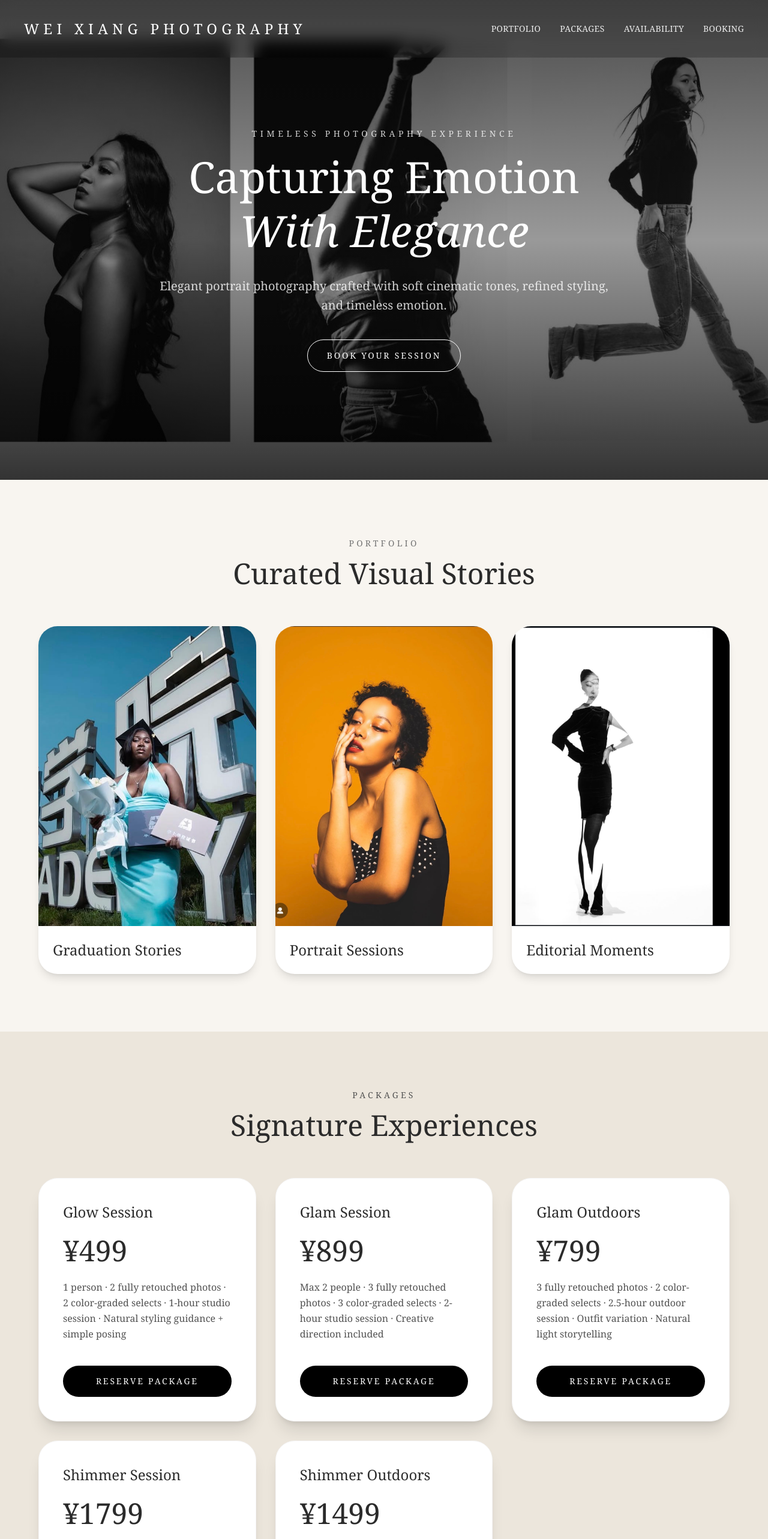
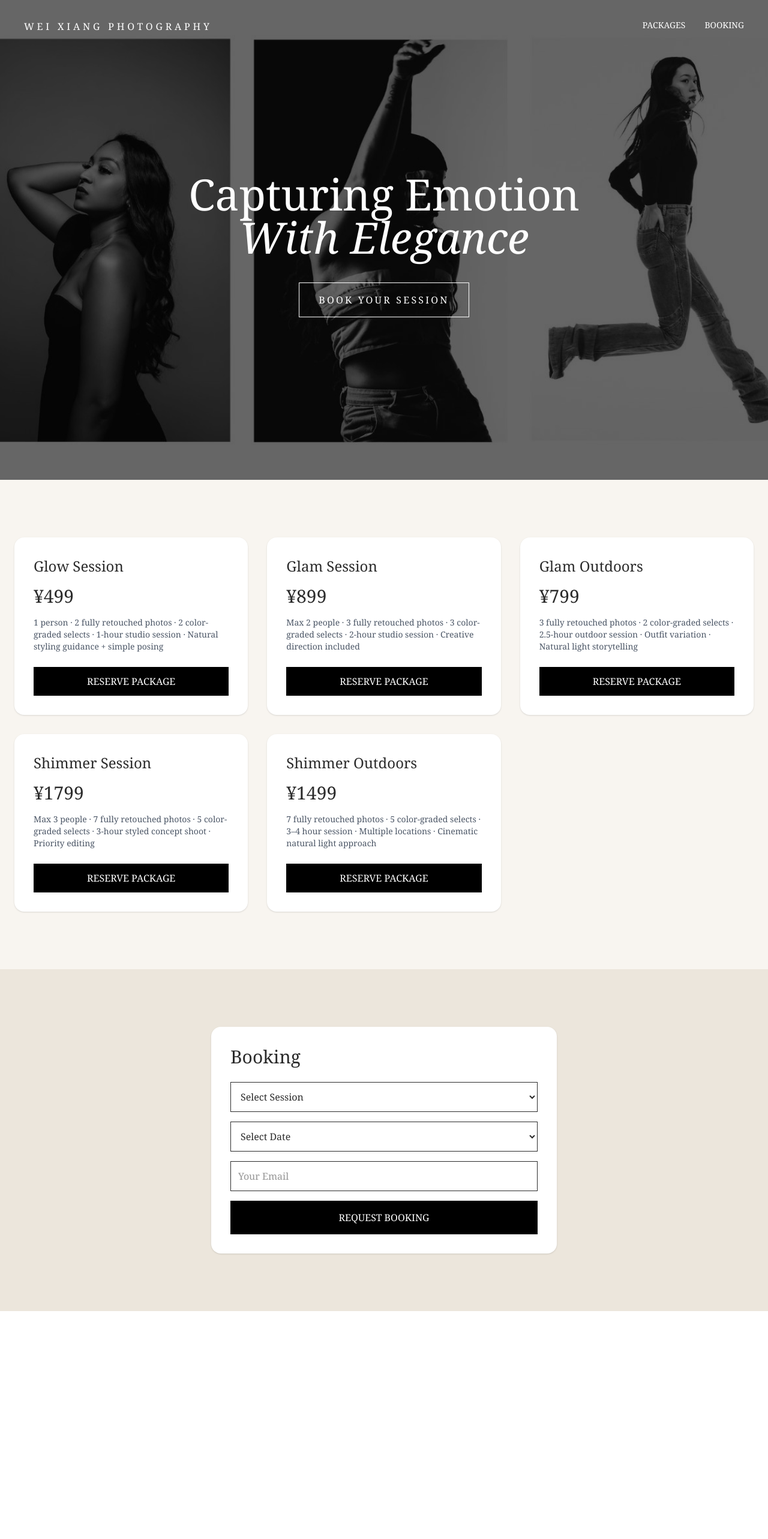
Before and after one commit to Weiphotostudio/wei-xiang-photography, a Next.js app: page / in a window 1280 px wide. Shown: the top 2566 px of the page at 60% size. After the commit the page ends 2186 px from the top, so only its background shows below. Built offline with nearby package versions, Linux system fonts and the light colour scheme.

Commit message:
Update page.tsx

```diff
--- a/app/page.tsx
+++ b/app/page.tsx
@@ -1,281 +1,182 @@
 "use client";
-import React from 'react';
+import React from "react";
 
 export default function WeiPhotographyStudio() {
   const packages = [
     {
-      title: 'Glow Session',
-      price: '¥499',
+      title: "Glow Session",
+      price: "¥499",
       details:
-        '1 person · 2 fully retouched photos · 2 color-graded selects · 1-hour studio session · Natural styling guidance + simple posing',
+        "1 person · 2 fully retouched photos · 2 color-graded selects · 1-hour studio session · Natural styling guidance + simple posing",
     },
     {
-      title: 'Glam Session',
-      price: '¥899',
+      title: "Glam Session",
+      price: "¥899",
       details:
-        'Max 2 people · 3 fully retouched photos · 3 color-graded selects · 2-hour studio session · Creative direction included',
+        "Max 2 people · 3 fully retouched photos · 3 color-graded selects · 2-hour studio session · Creative direction included",
     },
     {
-      title: 'Glam Outdoors',
-      price: '¥799',
+      title: "Glam Outdoors",
+      price: "¥799",
       details:
-        '3 fully retouched photos · 2 color-graded selects · 2.5-hour outdoor session · Outfit variation · Natural light storytelling',
+        "3 fully retouched photos · 2 color-graded selects · 2.5-hour outdoor session · Outfit variation · Natural light storytelling",
     },
     {
-      title: 'Shimmer Session',
-      price: '¥1799',
+      title: "Shimmer Session",
+      price: "¥1799",
       details:
-        'Max 3 people · 7 fully retouched photos · 5 color-graded selects · 3-hour styled concept shoot · Priority editing',
+        "Max 3 people · 7 fully retouched photos · 5 color-graded selects · 3-hour styled concept shoot · Priority editing",
     },
     {
-      title: 'Shimmer Outdoors',
-      price: '¥1499',
+      title: "Shimmer Outdoors",
+      price: "¥1499",
       details:
-        '7 fully retouched photos · 5 color-graded selects · 3–4 hour session · Multiple locations · Cinematic natural light approach',
-    },
-  ];
-
-  const portfolio = [
-    {
-      image: '/photos/graduation-1.jpg',
-      title: 'Graduation Stories',
-    },
-    {
-      image: '/photos/portrait-1.jpg',
-      title: 'Portrait Sessions',
-    },
-    {
-      image: '/photos/editorial-1.jpg',
-      title: 'Editorial Moments',
+        "7 fully retouched photos · 5 color-graded selects · 3–4 hour session · Multiple locations · Cinematic natural light approach",
     },
   ];
 
   const availableDates = [
-    '2026-05-14',
-    '2026-05-18',
-    '2026-05-22',
-    '2026-05-28',
-    '2026-06-03',
-    '2026-06-10',
+    "2026-05-14",
+    "2026-05-18",
+    "2026-05-22",
+    "2026-05-28",
+    "2026-06-03",
+    "2026-06-10",
   ];
 
-  const [selectedDate, setSelectedDate] = React.useState('');
+  const [selectedDate, setSelectedDate] = React.useState("");
+  const [selectedSession, setSelectedSession] = React.useState("");
+
+  const scrollToBooking = () => {
+    document.getElementById("calendar")?.scrollIntoView({
+      behavior: "smooth",
+    });
+  };
 
   return (
     <div className="min-h-screen bg-[#f8f5f0] text-[#2b2b2b] font-serif">
+
+      {/* HERO */}
       <header className="relative h-screen overflow-hidden">
-        {/* Background Image */}
         <img
           src="/photos/header.jpg"
-          alt="Photography Hero"
+          alt="hero"
           className="absolute inset-0 h-full w-full object-cover grayscale scale-105"
         />
+        <div className="absolute inset-0 bg-black/60" />
 
-        {/* Dark cinematic overlays */}
-        <div className="absolute inset-0 bg-gradient-to-b from-black/70 via-black/40 to-black/80" />
-
-        {/* Navigation */}
-        <nav className="relative z-10 flex items-center justify-between px-10 py-8 text-white backdrop-blur-md bg-black/20">
-          <div className="text-2xl tracking-[0.3em] uppercase text-white">
+        <nav className="relative z-10 flex justify-between px-10 py-8 text-white">
+          <div className="uppercase tracking-[0.3em]">
             Wei Xiang Photography
           </div>
 
-          <div className="hidden md:flex gap-8 text-sm tracking-wide uppercase text-white/90">
-            <a href="#portfolio" className="hover:opacity-60 transition">
-              Portfolio
-            </a>
-            <a href="#packages" className="hover:opacity-60 transition">
-              Packages
-            </a>
-            <a href="#calendar" className="hover:opacity-60 transition">
-              Availability
-            </a>
-            <a href="#booking" className="hover:opacity-60 transition">
-              Booking
-            </a>
+          <div className="hidden md:flex gap-8 text-sm uppercase">
+            <a href="#packages">Packages</a>
+            <a href="#calendar">Booking</a>
           </div>
         </nav>
 
-        {/* Hero Content */}
-        <div className="relative z-10 flex h-[80%] items-center justify-center px-6 text-center text-white">
-          <div className="max-w-3xl">
-            <p className="mb-4 text-sm uppercase tracking-[0.4em] text-white/80">
-              Timeless Photography Experience
-            </p>
-
-            <h1 className="text-5xl md:text-7xl leading-tight font-light text-white">
+        <div className="relative z-10 flex h-[80%] items-center justify-center text-center text-white px-6">
+          <div>
+            <h1 className="text-5xl md:text-7xl font-light">
               Capturing Emotion
               <span className="block italic">With Elegance</span>
             </h1>
 
-            <p className="mt-8 text-lg md:text-xl text-white/80 leading-relaxed">
-              Elegant portrait photography crafted with soft cinematic tones, refined styling, and timeless emotion.
-            </p>
-
-            <a
-              href="#booking"
-              className="inline-block mt-10 rounded-full border border-white px-8 py-4 text-sm uppercase tracking-[0.2em] text-white hover:bg-white hover:text-black transition duration-300"
+            <button
+              onClick={scrollToBooking}
+              className="mt-10 border px-8 py-4 uppercase tracking-[0.2em]"
             >
               Book Your Session
-            </a>
+            </button>
           </div>
         </div>
       </header>
 
-      <section id="portfolio" className="px-6 py-24 md:px-16">
-        <div className="max-w-7xl mx-auto">
-          <div className="mb-16 text-center">
-            <p className="uppercase tracking-[0.3em] text-sm text-neutral-500">
-              Portfolio
-            </p>
-            <h2 className="mt-4 text-4xl md:text-5xl font-light">
-              Curated Visual Stories
-            </h2>
-          </div>
+      {/* PACKAGES */}
+      <section id="packages" className="px-6 py-24">
+        <div className="grid md:grid-cols-3 gap-8">
+          {packages.map((pkg) => (
+            <div key={pkg.title} className="bg-white p-8 rounded-2xl shadow">
+              <h3 className="text-2xl">{pkg.title}</h3>
+              <div className="text-3xl mt-4">{pkg.price}</div>
+              <p className="mt-4 text-sm text-gray-600">{pkg.details}</p>
 
-          <div className="grid grid-cols-1 md:grid-cols-2 xl:grid-cols-3 gap-8">
-            {portfolio.map((item) => (
-              <div
-                key={item.title}
-                className="group overflow-hidden rounded-[2rem] bg-white shadow-lg"
+              <button
+                onClick={() => {
+                  setSelectedSession(pkg.title);
+                  scrollToBooking();
+                }}
+                className="mt-6 w-full bg-black text-white py-3 uppercase"
               >
-                <div className="overflow-hidden">
-                  <img
-                    src={item.image}
-                    alt={item.title}
-                    className="h-[500px] w-full object-cover transition duration-700 group-hover:scale-105"
-                  />
-                </div>
-
-                <div className="p-6">
-                  <h3 className="text-2xl font-light">{item.title}</h3>
-                </div>
-              </div>
-            ))}
-          </div>
-        </div>
-      </section>
-
-      <section id="packages" className="bg-[#ece6dc] px-6 py-24 md:px-16">
-        <div className="max-w-6xl mx-auto">
-          <div className="mb-16 text-center">
-            <p className="uppercase tracking-[0.3em] text-sm text-neutral-600">
-              Packages
-            </p>
-            <h2 className="mt-4 text-4xl md:text-5xl font-light">
-              Signature Experiences
-            </h2>
-          </div>
-
-          <div className="grid grid-cols-1 md:grid-cols-2 xl:grid-cols-3 gap-8">
-            {packages.map((pkg) => (
-              <div
-                key={pkg.title}
-                className="rounded-[2rem] bg-white p-10 shadow-xl border border-neutral-100"
-              >
-                <h3 className="text-2xl font-light">{pkg.title}</h3>
-                <div className="mt-6 text-5xl font-light">{pkg.price}</div>
-                <p className="mt-6 leading-relaxed text-neutral-600">
-                  {pkg.details}
-                </p>
-
-                <button className="mt-10 w-full rounded-full bg-black px-6 py-4 text-sm uppercase tracking-[0.2em] text-white transition hover:opacity-90">
                 Reserve Package
               </button>
             </div>
           ))}
         </div>
-        </div>
       </section>
 
+      {/* BOOKING */}
+      <section id="calendar" className="px-6 py-24 bg-[#ece6dc]">
+        <div className="max-w-xl mx-auto bg-white p-8 rounded-2xl shadow">
 
+          <h2 className="text-3xl mb-6">Booking</h2>
 
-      <section
-        id="calendar"
-        className="bg-[#ece6dc] px-6 py-24 md:px-16"
+          <select
+            value={selectedSession}
+            onChange={(e) => setSelectedSession(e.target.value)}
+            className="w-full p-3 border mb-4"
           >
-        <div className="max-w-5xl mx-auto">
-          <div className="text-center mb-16">
-            <p className="uppercase tracking-[0.3em] text-sm text-neutral-600">
-              Availability
-            </p>
-            <h2 className="mt-4 text-4xl md:text-5xl font-light">
-              Available Booking Dates
-            </h2>
-            <p className="mt-6 text-neutral-600 max-w-2xl mx-auto leading-relaxed">
-              Reserve your preferred session date early. Weekend bookings and golden-hour outdoor sessions fill quickly.
-            </p>
-          </div>
-
-          <div className="max-w-2xl mx-auto rounded-[2rem] bg-white p-10 shadow-2xl border border-neutral-100">
-            <div className="space-y-6">
-              <div>
-                <label className="block text-sm uppercase tracking-[0.2em] text-neutral-500 mb-3">
-                  Select an Available Date
-                </label>
+            <option value="">Select Session</option>
+            {packages.map((p) => (
+              <option key={p.title} value={p.title}>
+                {p.title}
+              </option>
+            ))}
+          </select>
 
           <select
             value={selectedDate}
             onChange={(e) => setSelectedDate(e.target.value)}
-                  className="w-full rounded-2xl border border-neutral-200 px-5 py-4 outline-none focus:border-black"
+            className="w-full p-3 border mb-4"
           >
-                  <option value="">Choose a date</option>
-                  {availableDates.map((date) => (
-                    <option key={date} value={date}>
-                      {date}
+            <option value="">Select Date</option>
+            {availableDates.map((d) => (
+              <option key={d} value={d}>
+                {d}
               </option>
             ))}
           </select>
-              </div>
-
-              <div>
-                <label className="block text-sm uppercase tracking-[0.2em] text-neutral-500 mb-3">
-                  Session Type
-                </label>
-
-                <select className="w-full rounded-2xl border border-neutral-200 px-5 py-4 outline-none focus:border-black">
-                  <option>Glow Session</option>
-                  <option>Glam Session</option>
-                  <option>Glam Outdoors</option>
-                  <option>Shimmer Session</option>
-                  <option>Shimmer Outdoors</option>
-                </select>
-              </div>
-
-              <div>
-                <label className="block text-sm uppercase tracking-[0.2em] text-neutral-500 mb-3">
-                  Your Email
-                </label>
 
           <input
             type="email"
-                  placeholder="hello@example.com"
-                  className="w-full rounded-2xl border border-neutral-200 px-5 py-4 outline-none focus:border-black"
+            placeholder="Your Email"
+            className="w-full p-3 border mb-4"
           />
-              </div>
 
-              <button className="w-full rounded-full bg-black px-8 py-5 text-sm uppercase tracking-[0.25em] text-white transition hover:opacity-90">
+          <button
+            onClick={() => {
+              if (!selectedDate || !selectedSession) {
+                alert("Please select a session and date");
+                return;
+              }
+
+              alert(
+                `Booking Request Sent!\n\nSession: ${selectedSession}\nDate: ${selectedDate}`
+              );
+            }}
+            className="w-full bg-black text-white py-4 uppercase"
+          >
             Request Booking
           </button>
 
-              {selectedDate && (
-                <div className="rounded-2xl bg-[#f8f5f0] p-6 text-center border border-neutral-200">
-                  <p className="text-lg font-light">
-                    Selected Date: {selectedDate}
-                  </p>
-                  <p className="mt-2 text-neutral-500 text-sm">
-                    Your booking request will be confirmed manually.
-                  </p>
+          {selectedDate && selectedSession && (
+            <div className="mt-6 text-center text-sm text-gray-600">
+              Selected: {selectedSession} on {selectedDate}
             </div>
           )}
         </div>
-          </div>
-        </div>
       </section>
-
-      <footer className="border-t border-neutral-200 px-6 py-10 text-center text-sm tracking-wide text-neutral-500">
-        © 2026 Wei Xiang Photography · Crafted with elegance and light.
-      </footer>
     </div>
   );
 }
```
Lines whose indentation alone changed are shown as unchanged.
